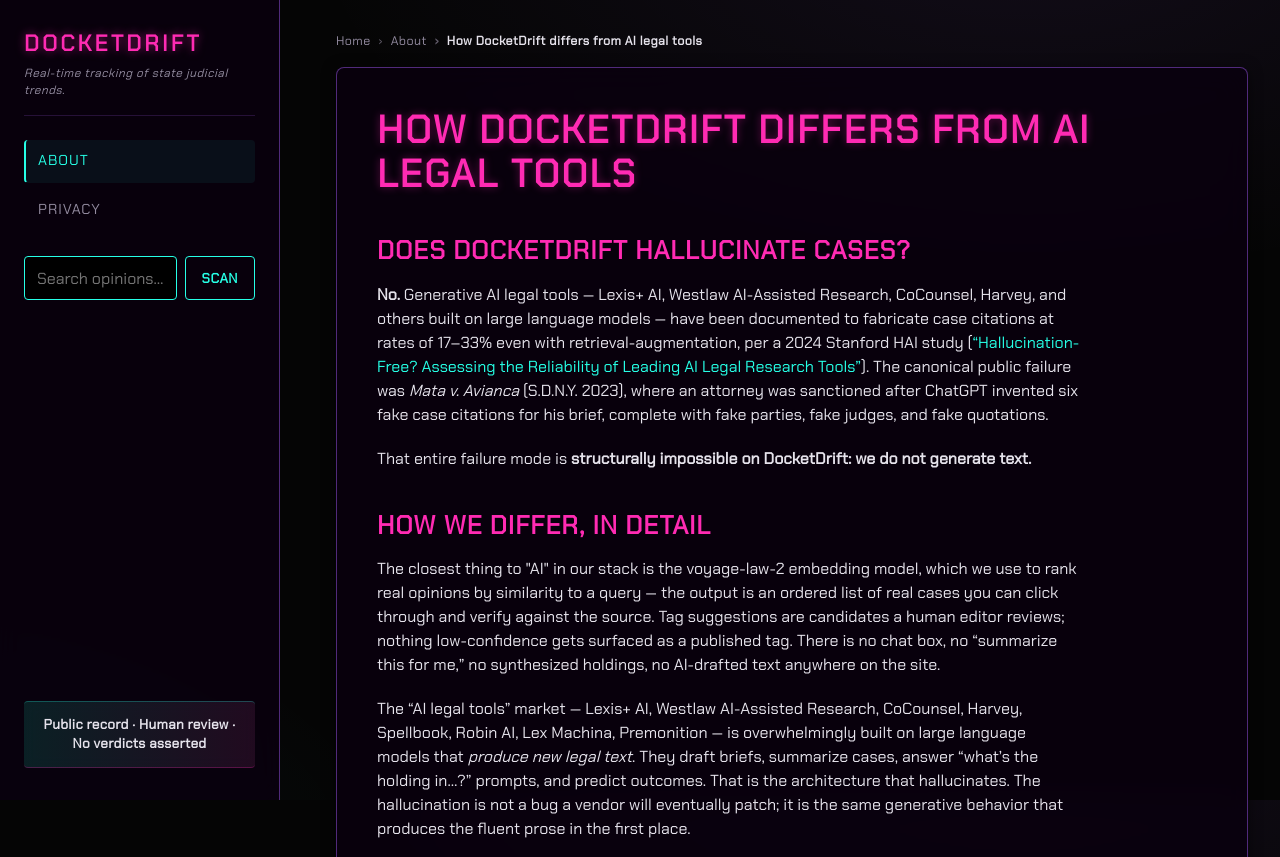
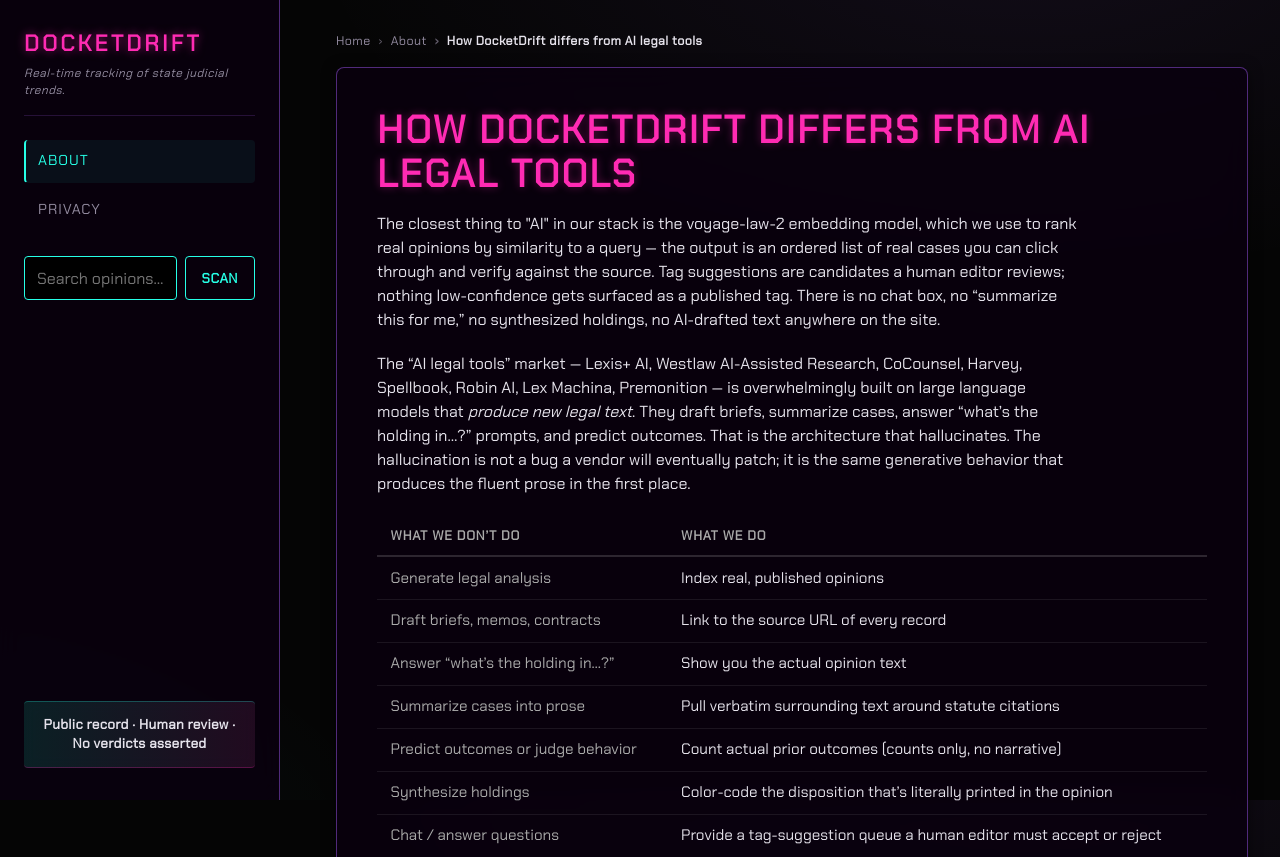
Before and after one commit to OnionMadder/docketdrift, a Django app: page /how-we-differ/ in a window 1280 px wide. Shown: the top 857 px of the page. Run offline with Django 5.2, Linux system fonts and the light colour scheme; some libraries are stand-ins or nearby versions.

Commit message:
how-we-differ: drop duplicate hallucination section
About page now carries the hallucination Q&A; this page reverts to its
original intro.

Co-Authored-By: Claude Opus 4.7 (1M context) <noreply@anthropic.com>

```diff
--- a/opinions/templates/opinions/how_we_differ.html
+++ b/opinions/templates/opinions/how_we_differ.html
@@ -14,11 +14,6 @@
 <div class="glossy-frame">
   <h1>How DocketDrift differs from AI legal tools</h1>
 
-  <h2>Does DocketDrift hallucinate cases?</h2>
-  <p><strong>No.</strong> Generative AI legal tools &mdash; Lexis+ AI, Westlaw AI-Assisted Research, CoCounsel, Harvey, and others built on large language models &mdash; have been documented to fabricate case citations at rates of 17&ndash;33% even with retrieval-augmentation, per a 2024 Stanford HAI study (<a href="https://hai.stanford.edu/news/ai-legal-research-tools-prone-hallucinations" target="_blank" rel="noopener">&ldquo;Hallucination-Free? Assessing the Reliability of Leading AI Legal Research Tools&rdquo;</a>). The canonical public failure was <em>Mata v. Avianca</em> (S.D.N.Y. 2023), where an attorney was sanctioned after ChatGPT invented six fake case citations for his brief, complete with fake parties, fake judges, and fake quotations.</p>
-  <p>That entire failure mode is <strong>structurally impossible on DocketDrift: we do not generate text.</strong></p>
-
-  <h2>How we differ, in detail</h2>
   <p>The closest thing to "AI" in our stack is the voyage-law-2 embedding model, which we use to rank real opinions by similarity to a query &mdash; the output is an ordered list of real cases you can click through and verify against the source. Tag suggestions are candidates a human editor reviews; nothing low-confidence gets surfaced as a published tag. There is no chat box, no &ldquo;summarize this for me,&rdquo; no synthesized holdings, no AI-drafted text anywhere on the site.</p>
 
   <p>The &ldquo;AI legal tools&rdquo; market &mdash; Lexis+ AI, Westlaw AI-Assisted Research, CoCounsel, Harvey, Spellbook, Robin AI, Lex Machina, Premonition &mdash; is overwhelmingly built on large language models that <em>produce new legal text</em>. They draft briefs, summarize cases, answer &ldquo;what&rsquo;s the holding in&hellip;?&rdquo; prompts, and predict outcomes. That is the architecture that hallucinates. The hallucination is not a bug a vendor will eventually patch; it is the same generative behavior that produces the fluent prose in the first place.</p>
```
